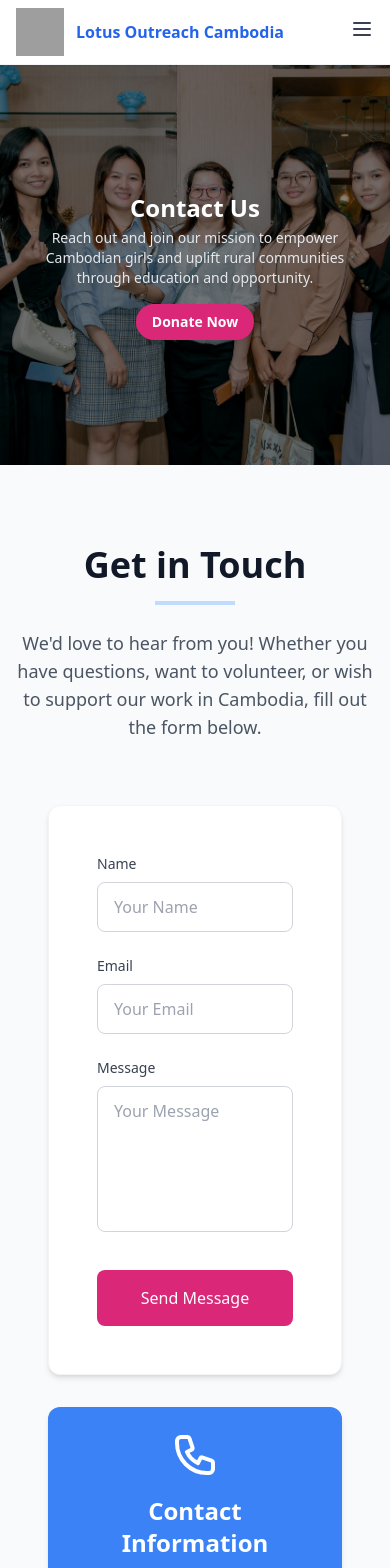
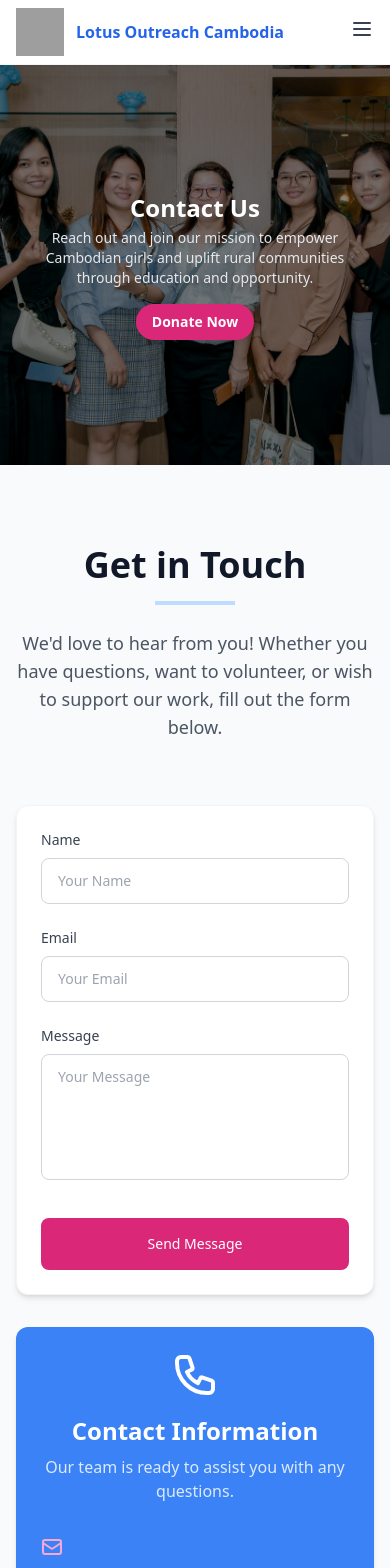
Before and after one commit to radytrainer/lotusoutreach-cambodia, a Vue app: page /contact in a window 390 px wide. Shown: the top 1568 px of the page. Built offline with nearby package versions, Linux system fonts and the light colour scheme; grey boxes are pictures that could not be loaded.

Commit message:
Fix Formcontact responsive

```diff
--- a/src/components/contact/FormContact.vue
+++ b/src/components/contact/FormContact.vue
@@ -5,76 +5,68 @@
     <div class="w-20 h-1 bg-blue-200 mx-auto mb-6"></div>
     <p class="text-lg text-gray-600">
       We'd love to hear from you! Whether you have questions, want to volunteer,
-      or wish to support our work in Cambodia, fill out the form below.
+      or wish to support our work, fill out the form below.
     </p>
   </div>
-  <div class="max-w-[1400px] mx-auto grid grid-cols-1 lg:grid-cols-2 gap-8 px-8">
+  <div class="max-w-[1400px] mx-auto grid grid-cols-1 lg:grid-cols-2 gap-8 px-0 sm:px-4 lg:px-12">
     <!-- Contact Form -->
-    <div class="bg-white p-12 rounded-xl shadow-md border border-gray-100">
+    <div class="bg-white w-full p-6 sm:p-8 lg:p-12 rounded-xl shadow-md border border-gray-100">
       <form @submit.prevent="handleSubmit" class="space-y-6">
         <div class="grid grid-cols-1 md:grid-cols-2 gap-6">
           <div>
-            <label for="name" class="block text-sm font-medium text-gray-700 mb-2">Name</label>
-            <input
-              id="name"
-              v-model="form.name"
-              type="text"
-              required
-              class="w-full px-4 py-3 rounded-lg border border-gray-300 focus:ring-2 focus:ring-blue-500 focus:border-transparent"
-              placeholder="Your Name"
-              aria-required="true"
-            />
+            <label for="name" class="block text-sm sm:text-base lg:text-base font-medium text-gray-700 mb-2">
+              Name
+            </label>
+            <input id="name" v-model="form.name" type="text" required
+              class="w-full px-4 py-3 text-sm sm:text-base lg:text-base rounded-lg border border-gray-300 focus:ring-2 focus:ring-blue-500 focus:border-transparent"
+              placeholder="Your Name" aria-required="true" />
           </div>
           <div>
-            <label for="email" class="block text-sm font-medium text-gray-700 mb-2">Email</label>
-            <input
-              id="email"
-              v-model="form.email"
-              type="email"
-              required
-              class="w-full px-4 py-3 rounded-lg border border-gray-300 focus:ring-2 focus:ring-blue-500 focus:border-transparent"
-              placeholder="Your Email"
-              aria-required="true"
-            />
+            <label for="email" class="block text-sm sm:text-base lg:text-base font-medium text-gray-700 mb-2">
+              Email
+            </label>
+            <input id="email" v-model="form.email" type="email" required
+              class="w-full px-4 py-3 text-sm sm:text-base lg:text-base rounded-lg border border-gray-300 focus:ring-2 focus:ring-blue-500 focus:border-transparent"
+              placeholder="Your Email" aria-required="true" />
           </div>
         </div>
+
         <div>
-          <label for="message" class="block text-sm font-medium text-gray-700 mb-2">Message</label>
-          <textarea
-            id="message"
-            v-model="form.message"
-            required
-            rows="5"
-            class="w-full px-4 py-3 rounded-lg border border-gray-300 focus:ring-2 focus:ring-blue-500 focus:border-transparent resize-none"
-            placeholder="Your Message"
-          ></textarea>
+          <label for="message" class="block text-sm sm:text-base lg:text-base font-medium text-gray-700 mb-2">
+            Message
+          </label>
+          <textarea id="message" v-model="form.message" required rows="5"
+            class="w-full px-4 py-3 text-sm sm:text-base lg:text-base rounded-lg border border-gray-300 focus:ring-2 focus:ring-blue-500 focus:border-transparent resize-none"
+            placeholder="Your Message"></textarea>
         </div>
+
         <div class="pt-2">
-          <button
-            type="submit"
-            :disabled="isSubmitting"
-            class="w-full px-6 py-4 bg-pink-600 text-white font-medium rounded-lg hover:bg-pink-700 transition-colors disabled:opacity-70 disabled:cursor-not-allowed"
-            aria-label="Submit contact form"
-          >
+          <button type="submit" :disabled="isSubmitting"
+            class="w-full px-6 py-4 text-sm sm:text-base lg:text-base bg-pink-600 text-white font-medium rounded-lg hover:bg-pink-700 transition-colors disabled:opacity-70 disabled:cursor-not-allowed"
+            aria-label="Submit contact form">
             {{ isSubmitting ? "Sending..." : "Send Message" }}
           </button>
         </div>
+
         <!-- Feedback Message -->
-        <p
-          v-if="formStatus"
-          :class="[
-            'text-center py-3 px-4 rounded-lg text-sm font-medium',
-            formStatus.success
-              ? 'bg-blue-50 text-blue-700 border border-blue-200'
-              : 'bg-pink-50 text-pink-700 border border-pink-200',
-          ]"
-        >
+        <p v-if="formStatus" :class="[
+          'text-center py-3 px-4 rounded-lg text-sm sm:text-base lg:text-base font-medium',
+          formStatus.success
+            ? 'bg-blue-50 text-blue-700 border border-blue-200'
+            : 'bg-pink-50 text-pink-700 border border-pink-200',
+        ]">
           {{ formStatus.message }}
         </p>
       </form>
     </div>
+
+    <!-- Contact Info -->
     <ContactInfo />
   </div>
+
+
+
+
 </template>
 
 <script setup>
```
